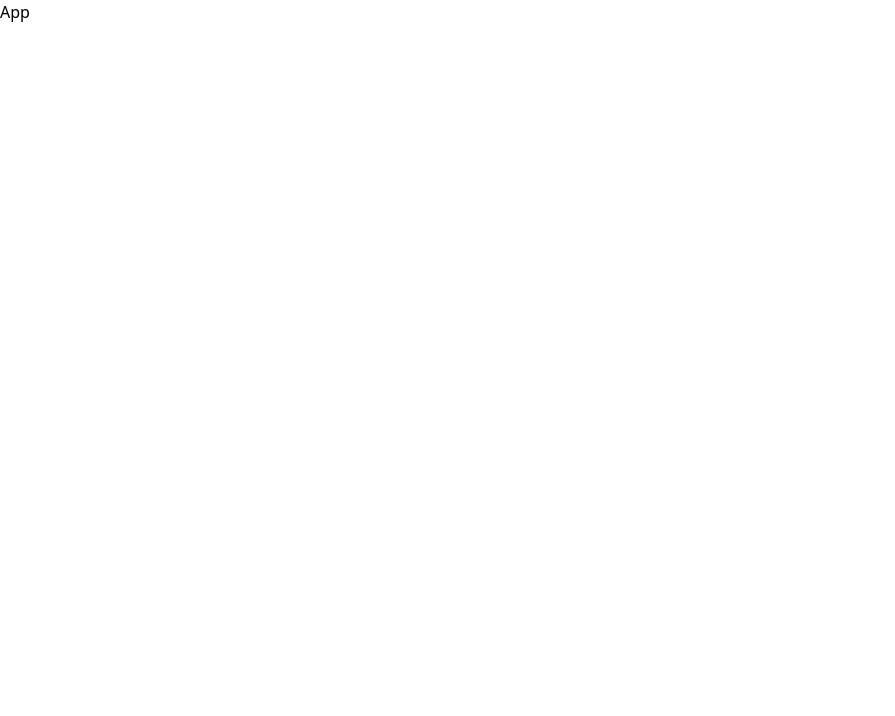
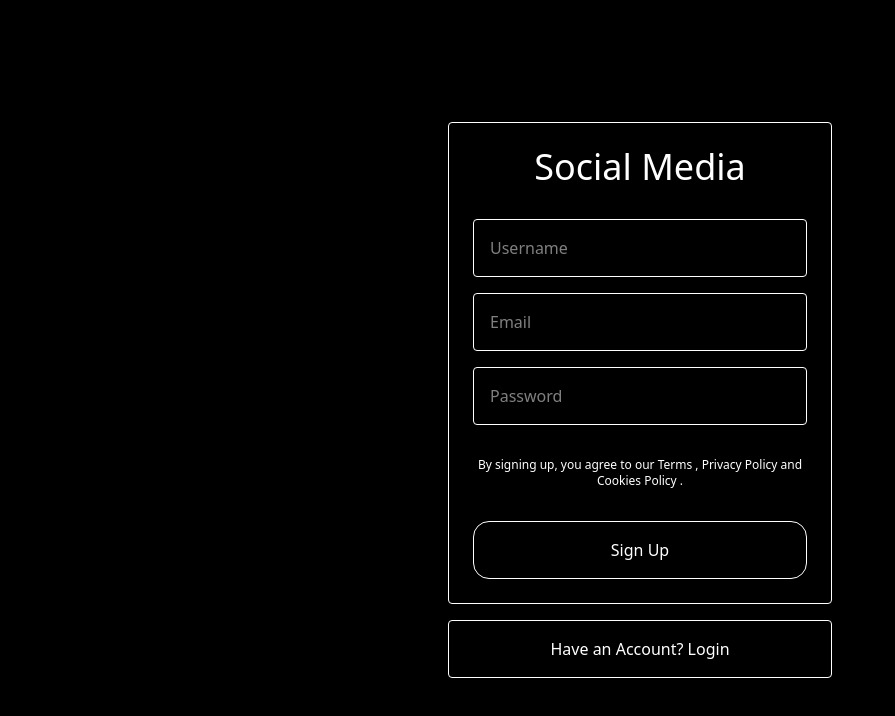
Before and after one commit to Prateet-Github/socialmedia-frontend, a React (Vite) app: page /signup in a window 1280 px wide. Shown: the top 716 px of the page, without its empty margins (0-895 px from the left). Built offline with nearby package versions, Linux system fonts and the light colour scheme.

Commit message:
feat: add routing and authentication pages for login, signup, and password recovery

```diff
--- a/package.json
+++ b/package.json
@@ -13,6 +13,7 @@
     "@tailwindcss/vite": "^4.1.17",
     "react": "^19.2.0",
     "react-dom": "^19.2.0",
+    "react-router-dom": "^7.9.6",
     "tailwindcss": "^4.1.17"
   },
   "devDependencies": {
--- a/src/App.jsx
+++ b/src/App.jsx
@@ -1,5 +1,20 @@
+import ForgotPassword from "./pages/ForgotPassword";
+import Home from "./pages/Home";
+import Login from "./pages/Login";
+import { Routes, Route } from "react-router-dom";
+import Signup from "./pages/Signup";
+
 const App = () => {
-  return <div>App</div>;
+  return (
+    <>
+      <Routes>
+        <Route path="/" element={<Home />}></Route>
+        <Route path="/login" element={<Login />} />
+        <Route path="/forgot-password" element={<ForgotPassword />}></Route>
+        <Route path="signup" element={<Signup />}></Route>
+      </Routes>
+    </>
+  );
 };
 
 export default App;
--- a/src/main.jsx
+++ b/src/main.jsx
@@ -1,10 +1,10 @@
-import { StrictMode } from "react";
 import { createRoot } from "react-dom/client";
 import "./index.css";
 import App from "./App.jsx";
+import { BrowserRouter } from "react-router-dom";
 
 createRoot(document.getElementById("root")).render(
-  <StrictMode>
+  <BrowserRouter>
     <App />
-  </StrictMode>
+  </BrowserRouter>
 );
--- /dev/null
+++ b/src/pages/ForgotPassword.jsx
@@ -0,0 +1,29 @@
+import { Link } from "react-router-dom";
+
+const ForgotPassword = () => {
+  return (
+    <main className="flex bg-black text-white flex-col min-h-screen w-full justify-center items-center">
+      <div className="flex flex-col w-full max-w-sm border rounded text-center p-6 gap-6">
+        <h1 className="text-4xl">Social Media</h1>
+        <h1>Trouble logging in?</h1>
+        <p>
+          Enter your email, phone, or username and we'll send you a link to get
+          back into your account.
+        </p>
+        <input
+          type="text"
+          placeholder="Username or Email"
+          className="p-4 border rounded"
+        />
+        <button className="border p-4 rounded-2xl cursor-pointer">
+          Send Reset Link
+        </button>
+        <Link to="/login" className="hover:underline">
+          Back to Login
+        </Link>
+      </div>
+    </main>
+  );
+};
+
+export default ForgotPassword;
--- /dev/null
+++ b/src/pages/Home.jsx
@@ -0,0 +1,5 @@
+const Home = () => {
+  return <div>Home</div>;
+};
+
+export default Home;
--- /dev/null
+++ b/src/pages/Login.jsx
@@ -0,0 +1,39 @@
+import { Link } from "react-router-dom";
+
+const Login = () => {
+  return (
+    <main className="flex bg-black text-white flex-col gap-4 min-h-screen w-full justify-center items-center">
+      <div className="flex flex-col w-full max-w-sm border rounded text-center p-6 gap-8">
+        <h1 className="text-4xl">Social Media</h1>
+        <div className="flex flex-col gap-4">
+          <input
+            type="text"
+            placeholder="Username or Email"
+            className="p-4 border rounded"
+          />
+          <input
+            type="password"
+            placeholder="Password"
+            className="p-4 border rounded"
+          />
+        </div>
+        <Link to="/forgot-password" className="hover:underline">
+          Forgot password?
+        </Link>
+        <button className=" border p-4 rounded-2xl cursor-pointer">
+          Login
+        </button>
+      </div>
+      <div className="border rounded py-4 px-6 w-full max-w-sm text-center">
+        <p>
+          Don't have account?{" "}
+          <Link to="/signup" className="hover:underline">
+            Sign Up
+          </Link>
+        </p>
+      </div>
+    </main>
+  );
+};
+
+export default Login;
--- /dev/null
+++ b/src/pages/Signup.jsx
@@ -0,0 +1,47 @@
+import { Link } from "react-router-dom";
+
+const Signup = () => {
+  return (
+    <main className="flex bg-black text-white flex-col gap-4 min-h-screen w-full justify-center items-center">
+      <div className="flex flex-col w-full max-w-sm border rounded text-center p-6 gap-8">
+        <h1 className="text-4xl">Social Media</h1>
+        <div className="flex flex-col gap-4">
+          <input
+            type="text"
+            placeholder="Username"
+            className="p-4 border rounded"
+          />
+          <input
+            type="text"
+            placeholder="Email"
+            className="p-4 border rounded"
+          />
+          <input
+            type="password"
+            placeholder="Password"
+            className="p-4 border rounded"
+          />
+        </div>
+
+        <p className="text-xs">
+          By signing up, you agree to our Terms , Privacy Policy and Cookies
+          Policy .
+        </p>
+
+        <button className=" border p-4 rounded-2xl cursor-pointer">
+          Sign Up
+        </button>
+      </div>
+      <div className="border rounded py-4 px-6 w-full max-w-sm text-center">
+        <p>
+          Have an Account?{" "}
+          <Link to="/login" className="hover:underline">
+            Login
+          </Link>
+        </p>
+      </div>
+    </main>
+  );
+};
+
+export default Signup;
```
Also changed, not shown: 1 other file (tests, documents, lock files or other folders).
